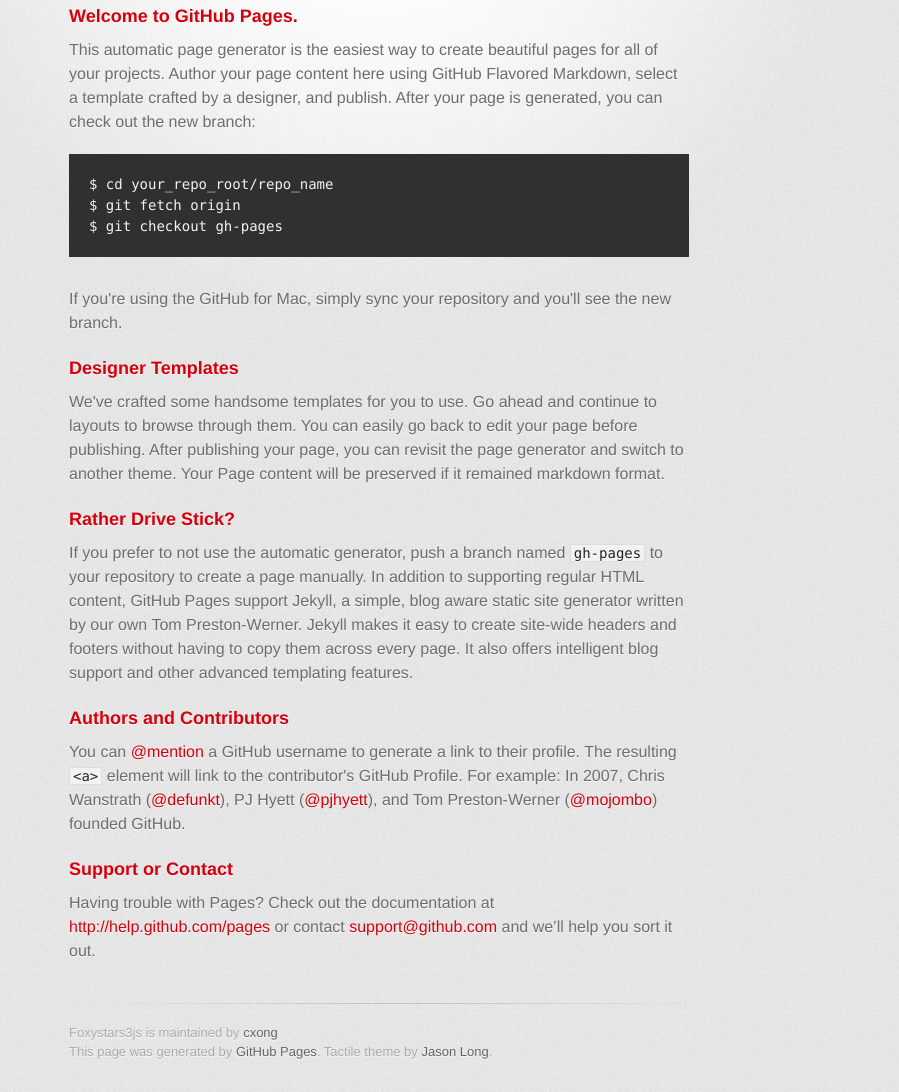
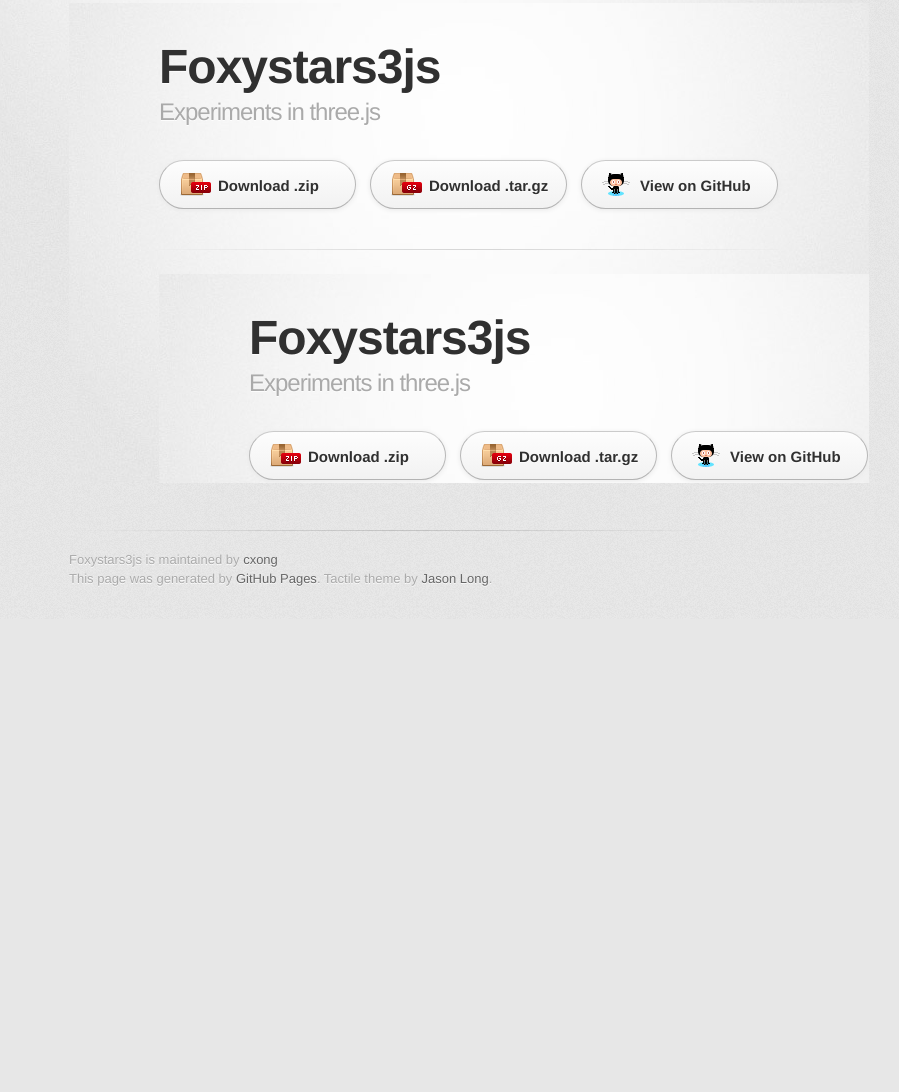
Before and after one commit to cxong/FoxyStars3js, a plain HTML site: page index.html in a window 1280 px wide. Shown: the part 268-1360 px from the top of the page, without its empty margins (261-1160 px from the left). After the commit the page ends 887 px from the top, so only its background shows below. Drawn offline with Linux system fonts and the light colour scheme; a web font is replaced by a local one.

Commit message:
Include development page as iframe

```diff
--- a/index.html
+++ b/index.html
@@ -31,37 +31,7 @@
         <hr>
 
         <section id="main_content">
-          <h3>
-<a name="welcome-to-github-pages" class="anchor" href="#welcome-to-github-pages"><span class="octicon octicon-link"></span></a>Welcome to GitHub Pages.</h3>
-
-<p>This automatic page generator is the easiest way to create beautiful pages for all of your projects. Author your page content here using GitHub Flavored Markdown, select a template crafted by a designer, and publish. After your page is generated, you can check out the new branch:</p>
-
-<pre><code>$ cd your_repo_root/repo_name
-$ git fetch origin
-$ git checkout gh-pages
-</code></pre>
-
-<p>If you're using the GitHub for Mac, simply sync your repository and you'll see the new branch.</p>
-
-<h3>
-<a name="designer-templates" class="anchor" href="#designer-templates"><span class="octicon octicon-link"></span></a>Designer Templates</h3>
-
-<p>We've crafted some handsome templates for you to use. Go ahead and continue to layouts to browse through them. You can easily go back to edit your page before publishing. After publishing your page, you can revisit the page generator and switch to another theme. Your Page content will be preserved if it remained markdown format.</p>
-
-<h3>
-<a name="rather-drive-stick" class="anchor" href="#rather-drive-stick"><span class="octicon octicon-link"></span></a>Rather Drive Stick?</h3>
-
-<p>If you prefer to not use the automatic generator, push a branch named <code>gh-pages</code> to your repository to create a page manually. In addition to supporting regular HTML content, GitHub Pages support Jekyll, a simple, blog aware static site generator written by our own Tom Preston-Werner. Jekyll makes it easy to create site-wide headers and footers without having to copy them across every page. It also offers intelligent blog support and other advanced templating features.</p>
-
-<h3>
-<a name="authors-and-contributors" class="anchor" href="#authors-and-contributors"><span class="octicon octicon-link"></span></a>Authors and Contributors</h3>
-
-<p>You can <a href="https://github.com/blog/821" class="user-mention">@mention</a> a GitHub username to generate a link to their profile. The resulting <code>&lt;a&gt;</code> element will link to the contributor's GitHub Profile. For example: In 2007, Chris Wanstrath (<a href="https://github.com/defunkt" class="user-mention">@defunkt</a>), PJ Hyett (<a href="https://github.com/pjhyett" class="user-mention">@pjhyett</a>), and Tom Preston-Werner (<a href="https://github.com/mojombo" class="user-mention">@mojombo</a>) founded GitHub.</p>
-
-<h3>
-<a name="support-or-contact" class="anchor" href="#support-or-contact"><span class="octicon octicon-link"></span></a>Support or Contact</h3>
-
-<p>Having trouble with Pages? Check out the documentation at <a href="http://help.github.com/pages">http://help.github.com/pages</a> or contact <a href="mailto:support@github.com">support@github.com</a> and we’ll help you sort it out.</p>
+          <iframe src="http://rawgithub.com/cxong/FoxyStars3js/master/index.html" width="800" height="480" seamless="seamless"></iframe>
         </section>
 
         <footer>
```
